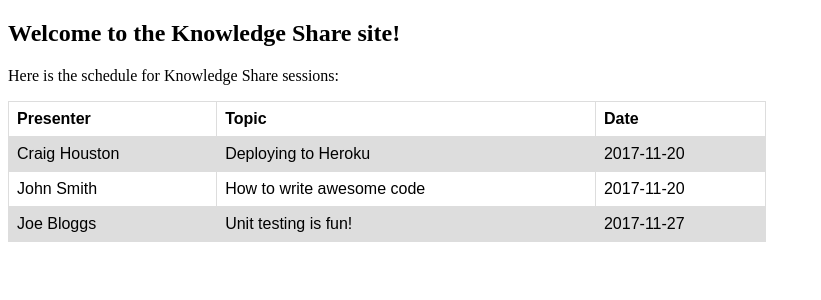
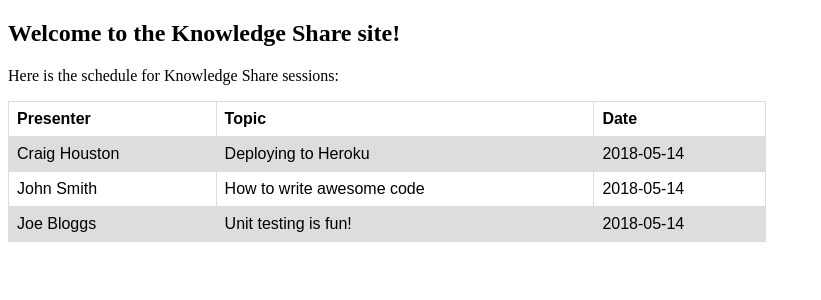
Before and after one commit to craighoustondev/knowledge-share, a Django app: page / in a window 1280 px wide. Shown: the top 300 px of the page, without its empty margins (0-821 px from the left). Run offline with Django 3.2, Linux system fonts and the light colour scheme.

Commit message:
Updated index page

```diff
--- a/knowledge/share/templates/index.html
+++ b/knowledge/share/templates/index.html
@@ -36,17 +36,17 @@
         <tr>
           <td>Craig Houston</td>
           <td>Deploying to Heroku</td>
-          <td>2017-11-20</td>
+          <td>2018-05-14</td>
         </tr>
         <tr>
           <td>John Smith</td>
           <td>How to write awesome code</td>
-          <td>2017-11-20</td>
+          <td>2018-05-14</td>
         </tr>
         <tr>
           <td>Joe Bloggs</td>
           <td>Unit testing is fun!</td>
-          <td>2017-11-27</td>
+          <td>2018-05-14</td>
         </tr>
       </table>
 
```
